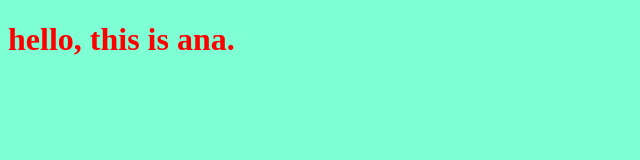
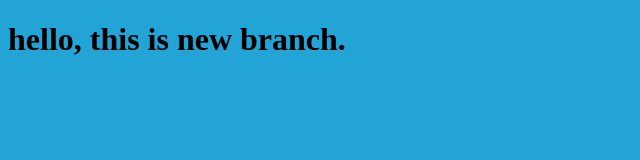
Before and after one commit to anaghim98/myproject, a plain HTML site: page index.html in a window 1280 px wide. Shown: the whole page, without its empty margins (0-640 px from the left). Drawn offline with Linux system fonts and the light colour scheme.

Commit message:
changing style of the title

```diff
--- a/index.html
+++ b/index.html
@@ -7,7 +7,7 @@
     <link rel="stylesheet" href="style.css">
 </head>
 <body>
-    <h1>hello, this is ana.</h1>
+    <h1>hello, this is new branch.</h1>
 
 
 
--- a/style.css
+++ b/style.css
@@ -1,9 +1,9 @@
 h1{
 
-    color:red;
+    color:black;
 }
 
 
 body{
-    background-color: aquamarine;
+    background-color: rgb(35, 164, 214);
 }
```
